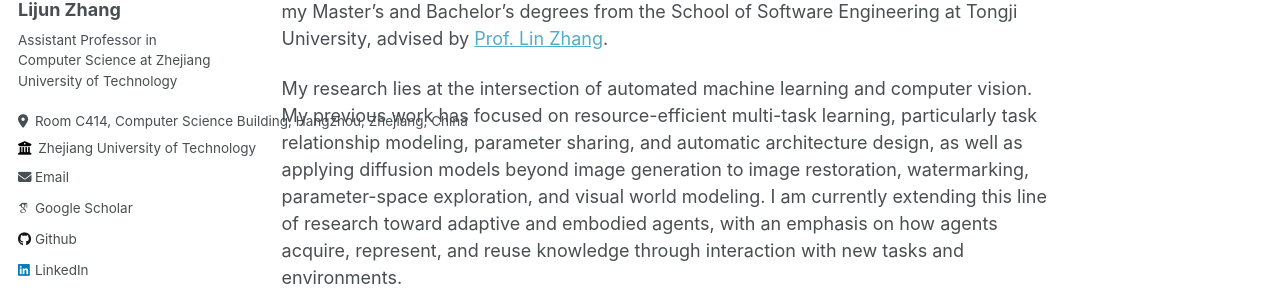
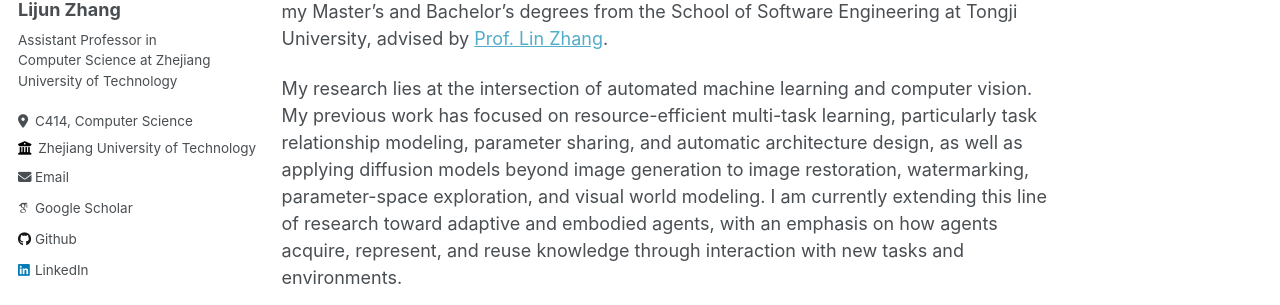
Before and after one commit to zhanglijun95/zhanglijun95.github.io, a Jekyll site: the page built from _pages/about.md, in a window 1280 px wide. Shown: the part 289-594 px from the top of the page. Built offline with Jekyll 4.4.1, drawn with Linux system fonts in a browser that asks for light colours; some web fonts are replaced.

Commit message:
Shorten office location in sidebar
Display the concise location `C414, Computer Science`.

```diff
--- a/_config.yml
+++ b/_config.yml
@@ -25,7 +25,7 @@ author:
   name             : "Lijun Zhang"
   pronouns         : # example: "she/her"
   bio              : "Assistant Professor in Computer Science at Zhejiang University of Technology"
-  location         : "Room C414, Computer Science Building, Hangzhou, Zhejiang, China"
+  location         : "C414, Computer Science"
   employer         : "Zhejiang University of Technology"
   uri              : # URL
   email            : "lijunzhang@zjut.edu.cn"
```
